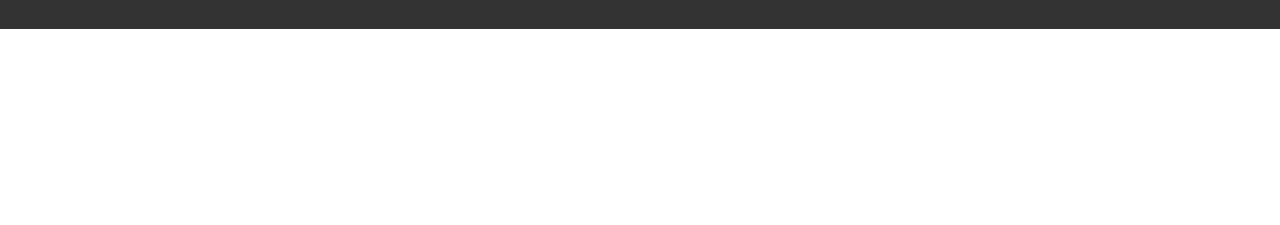
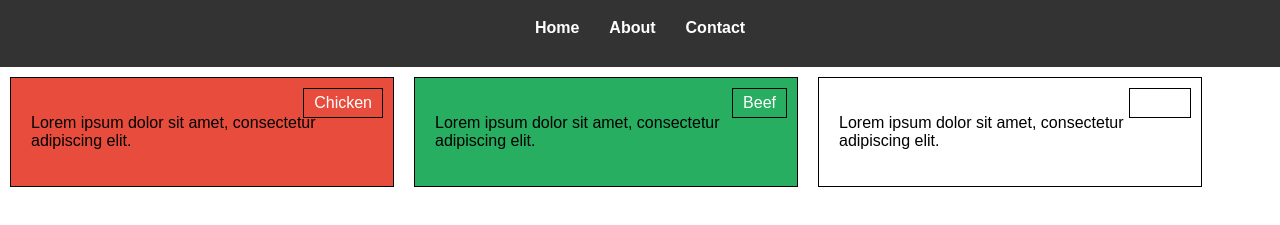
Before and after one commit to ragulvn/module2-solution, a plain HTML site: page index.html in a window 1280 px wide. Shown: the part 71-296 px from the top of the page. Drawn offline with Linux system fonts and the light colour scheme.

Commit message:
Update index.html

```diff
--- a/index.html
+++ b/index.html
@@ -91,4 +91,28 @@
 <body>
 
     <header>
-        <h1>Our Menu
+        <h1>Our Menu</h1>
+        <nav>
+            <a href="#">Home</a>
+            <a href="#">About</a>
+            <a href="#">Contact</a>
+        </nav>
+    </header>
+
+    <section>
+        <div class="section-title">Chicken</div>
+        <p>Lorem ipsum dolor sit amet, consectetur adipiscing elit.</p>
+    </section>
+
+    <section>
+        <div class="section-title">Beef</div>
+        <p>Lorem ipsum dolor sit amet, consectetur adipiscing elit.</p>
+    </section>
+
+    <section>
+        <div class="section-title">Sushi</div>
+        <p>Lorem ipsum dolor sit amet, consectetur adipiscing elit.</p>
+    </section>
+
+</body>
+</html>
```
